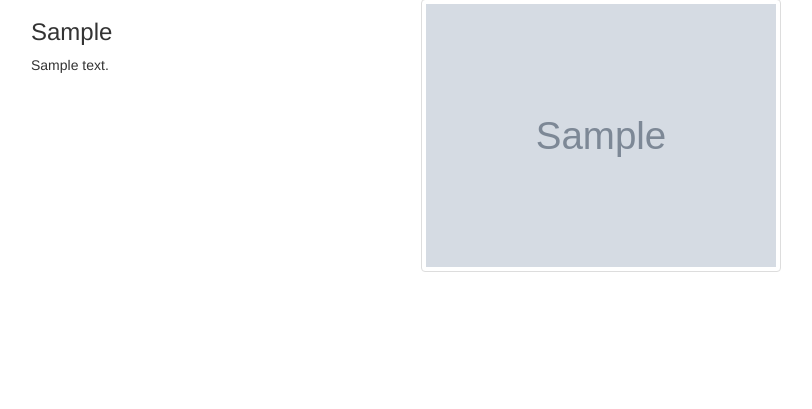
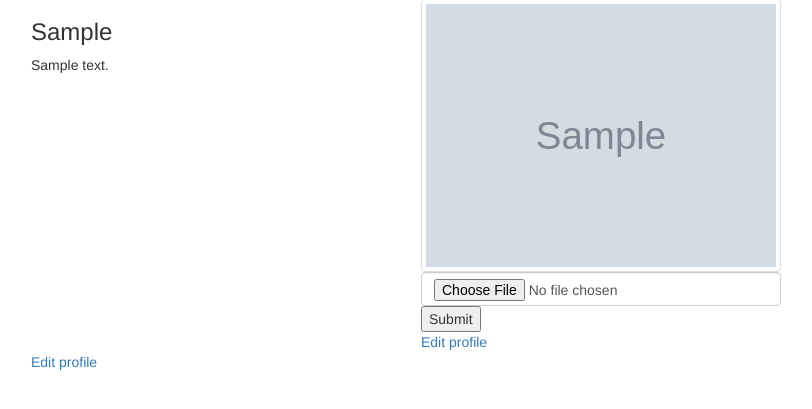
Before and after one commit to GeGe-K/pitch-app, a Flask app: template app/templates/profile/profile.html in a window 1280 px wide. Shown: the part 73-482 px from the top of the page, without its empty margins (39-851 px from the left). Run offline with Flask 2, Linux system fonts and the light colour scheme; the template is opened without the code that fills it: values that come from a table or form of the project are taken from there, others are empty; a user stored in the database is signed in; tables that the repository leaves empty hold one stand-in row (values such as "Sample post"); grey boxes marked "Sample" are stand-in pictures; some libraries are stand-ins or nearby versions.

Commit message:
add a form for updating user profile

```diff
--- a/app/templates/profile/profile.html
+++ b/app/templates/profile/profile.html
@@ -23,7 +23,17 @@
             {%else%}
             <p>No profile picture</p>
             {% endif %}
+            {% if user == current_user %}
+            <form action="{{url_for('main.update_pic', uname = user.username)}}" method="post" enctype="multipart/form-data">
+                <input type="file" name="photo" class="form-control" required>
+                <input type="submit">
+            </form>
+            <a href="{{url_for('main.update_profile',uname=user.username)}}">Edit profile</a>
+            {% endif %}
         </div>
     </div>
+    {% if user == current_user %}
+    <a href="{{url_for('main.update_profile',uname=user.username)}}">Edit profile</a>
+    {% endif %}
 </div>
 {% endblock %}
```
